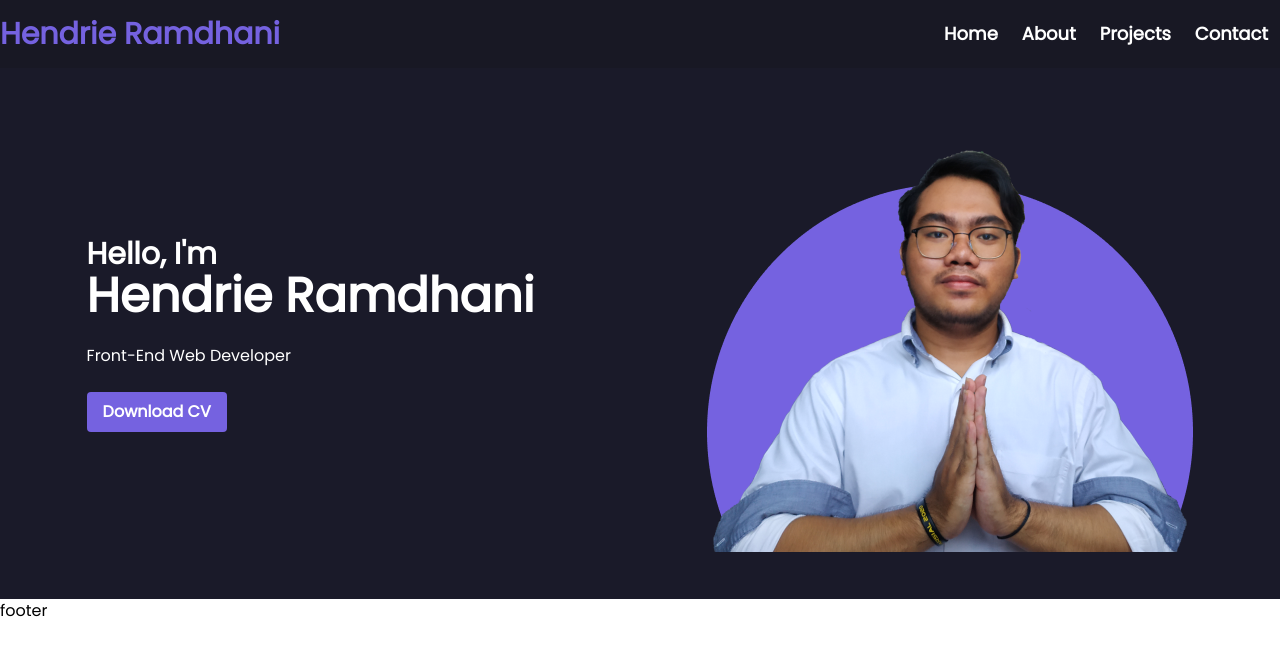
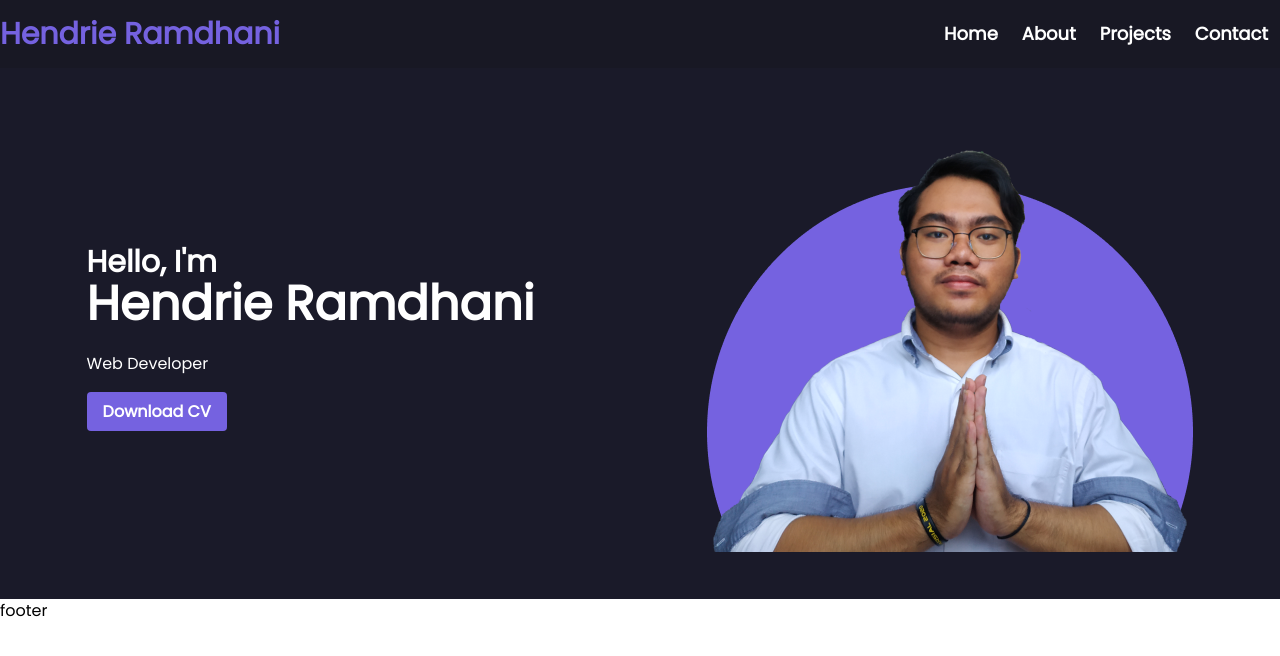
Before and after one commit to ramdhanihendrie/hendrieramdhani-web, a Next.js app: page / in a window 1280 px wide. Shown: the top 656 px of the page. Built offline with nearby package versions, Linux system fonts and the light colour scheme.

Commit message:
Add resume files and Download button config

```diff
--- a/components/hero.js
+++ b/components/hero.js
@@ -11,8 +11,14 @@ const hero = () => {
       <div className="mt-5 sm:mt-0">
         <h2 className="text-3xl font-semibold">Hello, I'm</h2>
         <h1 className="text-5xl font-semibold">Hendrie Ramdhani</h1>
-        <p className="py-6">Front-End Web Developer</p>
-        <button className="btn-primary">Download CV</button>
+        <p className="py-6">Web Developer</p>
+        <a
+          className="btn-primary"
+          href="/files/Web Developer-Hendrie Ramdhani-resume.pdf"
+          download
+        >
+          Download CV
+        </a>
       </div>
     </section>
   )
```
Also changed, not shown: 1 other file (tests, documents, lock files or other folders).
